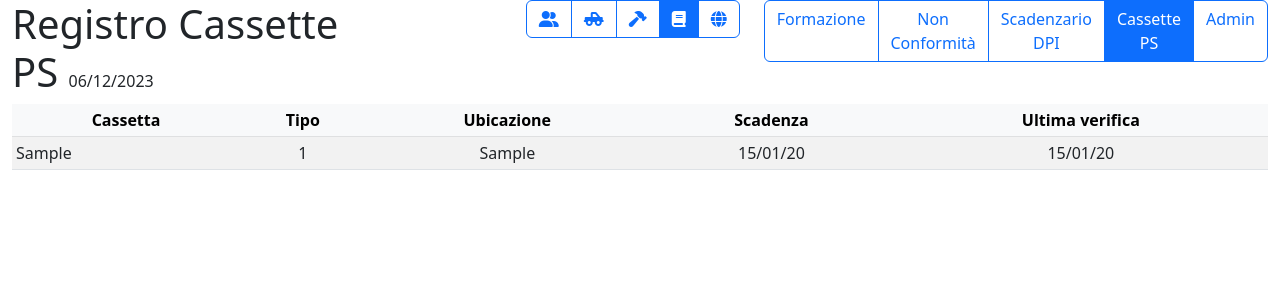
After one commit to superqwe/ottomano, a Django app: page /sgi/cassette_ps/ in a window 1280 px wide. The commit adds this page. Shown: the top 300 px of the page. Run offline with Django 4.2, Linux system fonts and the light colour scheme; tables that the repository leaves empty hold one stand-in row (values such as "Sample post"); some libraries are stand-ins or nearby versions.

Commit message:
Cassetta PS

```diff
--- a/ottomano/sgi/admin.py
+++ b/ottomano/sgi/admin.py
@@ -31,13 +31,14 @@ class DPIAdmin(admin.ModelAdmin):
 
 class CassettaPSAdmin(admin.ModelAdmin):
     fields = (
+        'numero',
         'stato',
-        'numero',
         'allegato',
         'ubicazione',
         ('messa_in_servizio', 'dismissione'),
         ('scadenza', 'ultima_verifica'),
     )
+    # list_display = ('stato', 'numero', 'allegato', 'ubicazione')
     list_display = ('stato', 'numero', 'allegato', 'ubicazione', 'ultima_verifica', 'scadenza')
     list_filter = ('stato',)
     save_on_top = True
--- a/ottomano/sgi/models.py
+++ b/ottomano/sgi/models.py
@@ -1,6 +1,8 @@
 from django.db import models
 
 from personale.models import Lavoratore
+
+from pprint import pp
 
 # CASSETTE PS ---------------------------------------------------------------------------------------------------------
 ALLEGATO_CASSETTA_PS = [
@@ -120,10 +122,10 @@ class DPI2(models.Model):
 
 
 class CassettaPS(models.Model):
+    numero = models.CharField(max_length=10)
     stato = models.CharField(max_length=10, choices=STATO_CASSETTA_PS, blank=True, null=True)
-    numero = models.CharField(max_length=10)
     ubicazione = models.CharField(max_length=30)
-    allegato = models.CharField(max_length=10, choices=ALLEGATO_CASSETTA_PS, blank=True, null=True)
+    allegato = models.CharField(max_length=10, choices=ALLEGATO_CASSETTA_PS, default='2', blank=True, null=True)
     messa_in_servizio = models.DateField(blank=True, null=True)
     dismissione = models.DateField(blank=True, null=True)
     scadenza = models.DateField(blank=True, null=True)
--- /dev/null
+++ b/ottomano/sgi/templates/sgi/cassette_ps.html
@@ -0,0 +1,50 @@
+{% extends "base.html" %}
+
+{% block titolo %}
+{{titolo}}
+{% endblock %}
+
+{% block menu_macro_sezione %}
+{% include "./menu_sezione_sgi.html" %}
+{% endblock %}
+
+
+{% block menu_sezione %}
+{% endblock %}
+
+
+{% block corpo %}
+
+{% load static %}
+
+
+<div>
+    <table class="table table-striped table-sm">
+        <thead class="table-light sticky-top">
+        <tr class="text-center">
+            <th scope="col">Cassetta</th>
+            <th scope="col">Tipo</th>
+            <th scope="col">Ubicazione</th>
+            <th scope="col">Scadenza</th>
+            <th scope="col">Ultima verifica</th>
+        </tr>
+        </thead>
+
+        <tbody>
+        {% for cassetta in lista_cassette %}
+    <tr>
+        <td>{{cassetta}}</td>
+        <td class="text-center">{{cassetta.allegato}}</td>
+        <td class="text-center">{{cassetta.ubicazione}}</td>
+        <td class="text-center">{{cassetta.scadenza}}</td>
+        <td class="text-center">{{cassetta.ultima_verifica}}</td>
+    </tr>
+<!--        <p>{{cassetta}} - {{cassetta.data_verifica}}- {{cassetta.data_scadenza}}</p>-->
+
+        {% endfor %}
+        </tbody>
+    </table>
+</div>
+
+
+{% endblock %}
--- a/ottomano/sgi/templates/sgi/menu_sezione_sgi.html
+++ b/ottomano/sgi/templates/sgi/menu_sezione_sgi.html
@@ -1,4 +1,4 @@
-<div class="col  text-end">
+<div class="col text-end d-print-none">
     <div class="btn-group " role="group">
         <a href="/sgi/formazione"
            class="btn btn-outline-primary {{pagina_attiva_formazione}}">Formazione</a>
@@ -6,6 +6,8 @@
            class="btn btn-outline-primary {{pagina_attiva_nc}}">Non Conformità</a>
         <a href="/sgi/scadenzario_dpi"
            class="btn btn-outline-primary {{pagina_attiva_scadenzario_dpi}}">Scadenzario DPI</a>
+        <a href="/sgi/cassette_ps"
+           class="btn btn-outline-primary {{pagina_attiva_cassette_ps}}">Cassette PS</a>
         <a href="/admin" class="btn btn-outline-primary">Admin</a>
     </div>
 </div>
--- a/ottomano/sgi/urls.py
+++ b/ottomano/sgi/urls.py
@@ -13,6 +13,7 @@ urlpatterns = [
     path('non_conformita/<int:anno>/', views.non_conformita, name='non_conformita'),
     path('scadenzario_dpi/', views.scadenzario_dpi, name='scadenzario_dpi'),
     path('scadenzario_dpi_aggiorna/', views.scadenzario_dpi_aggiorna, name='scadenzario_dpi_aggiorna'),
+    path('cassette_ps/', views.cassette_ps, name='cassette_ps'),
 ]
 
 # urlpatterns = [
--- a/ottomano/sgi/views.py
+++ b/ottomano/sgi/views.py
@@ -5,7 +5,7 @@ from django.core.exceptions import ObjectDoesNotExist
 from django.http import HttpResponse
 from django.shortcuts import render, redirect
 from personale.models import Lavoratore
-from sgi.models import Formazione, Non_Conformita, DPI2
+from sgi.models import Formazione, Non_Conformita, DPI2, CassettaPS, VerificaCassettaPS
 
 PATH_DOCUMENTI = pathlib.Path(r'C:\Users\L. MASI\Documents\Documenti_Lavoratori')
 FORMAZIONE_ANNO = 2023
@@ -146,3 +146,23 @@ def scadenzario_dpi(request):
                }
 
     return render(request, 'sgi/scadenzario_dpi.html', context)
+
+
+def cassette_ps(request):
+    lista_cassette = CassettaPS.objects.all()
+
+    for cassetta in lista_cassette:
+        ultima_verifica = VerificaCassettaPS.objects.filter(cassetta=cassetta).select_related('cassetta')[0]
+        # print(cassetta, ultima_verifica.data_verifica,ultima_verifica.data_scadenza)
+        cassetta.ultima_verifica = ultima_verifica.data_verifica
+        cassetta.scadenza = ultima_verifica.data_scadenza
+        cassetta.save()
+
+
+    context = {'titolo': 'Registro Cassette PS',
+               'sezione_sgi_attiva': 'active',
+               'pagina_attiva_cassette_ps': 'active',
+               'lista_cassette': lista_cassette,
+               }
+
+    return render(request, 'sgi/cassette_ps.html', context)
```
Also changed, not shown: ottomano/sgi/templates/sgi/formazione.html (+4 -3 lines).
